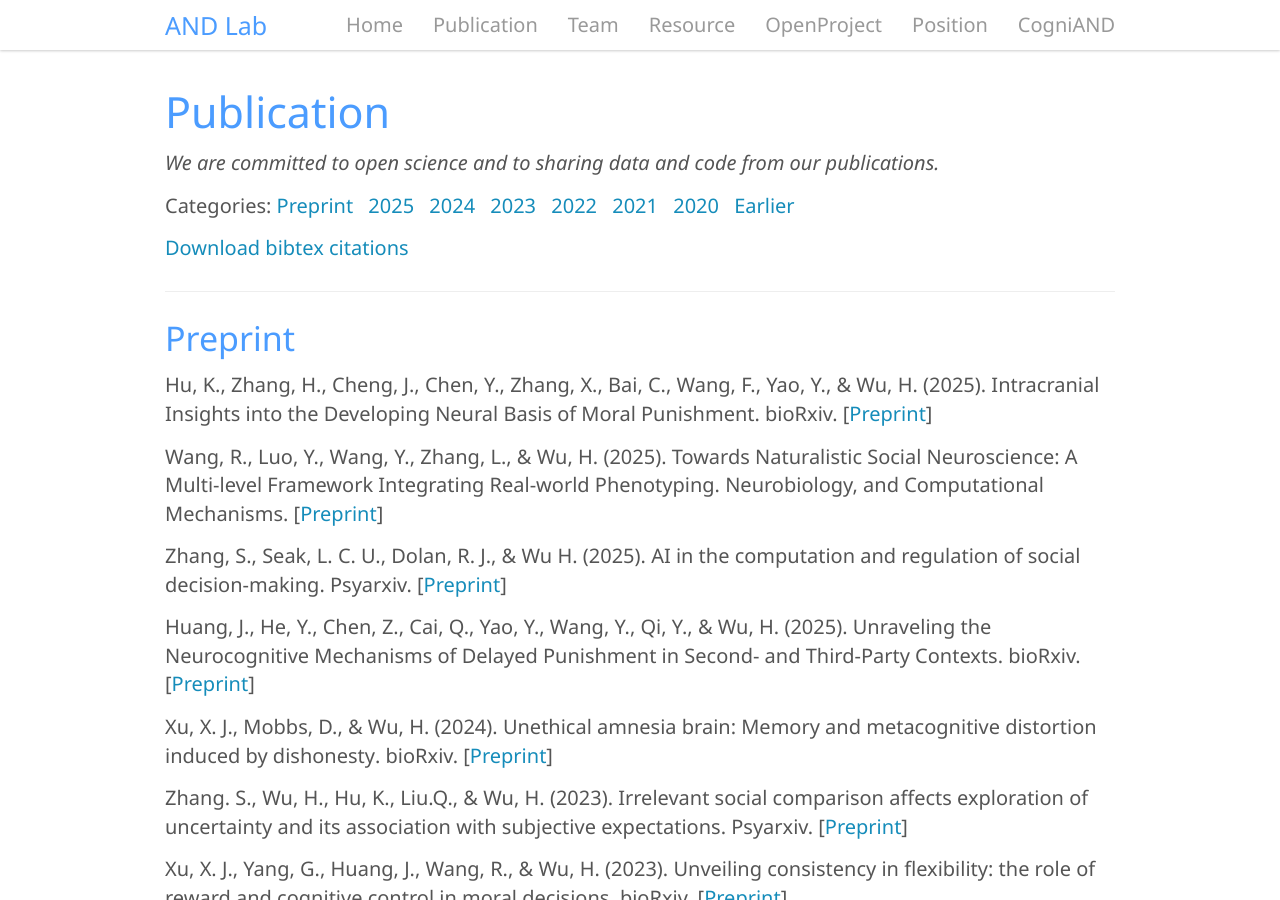
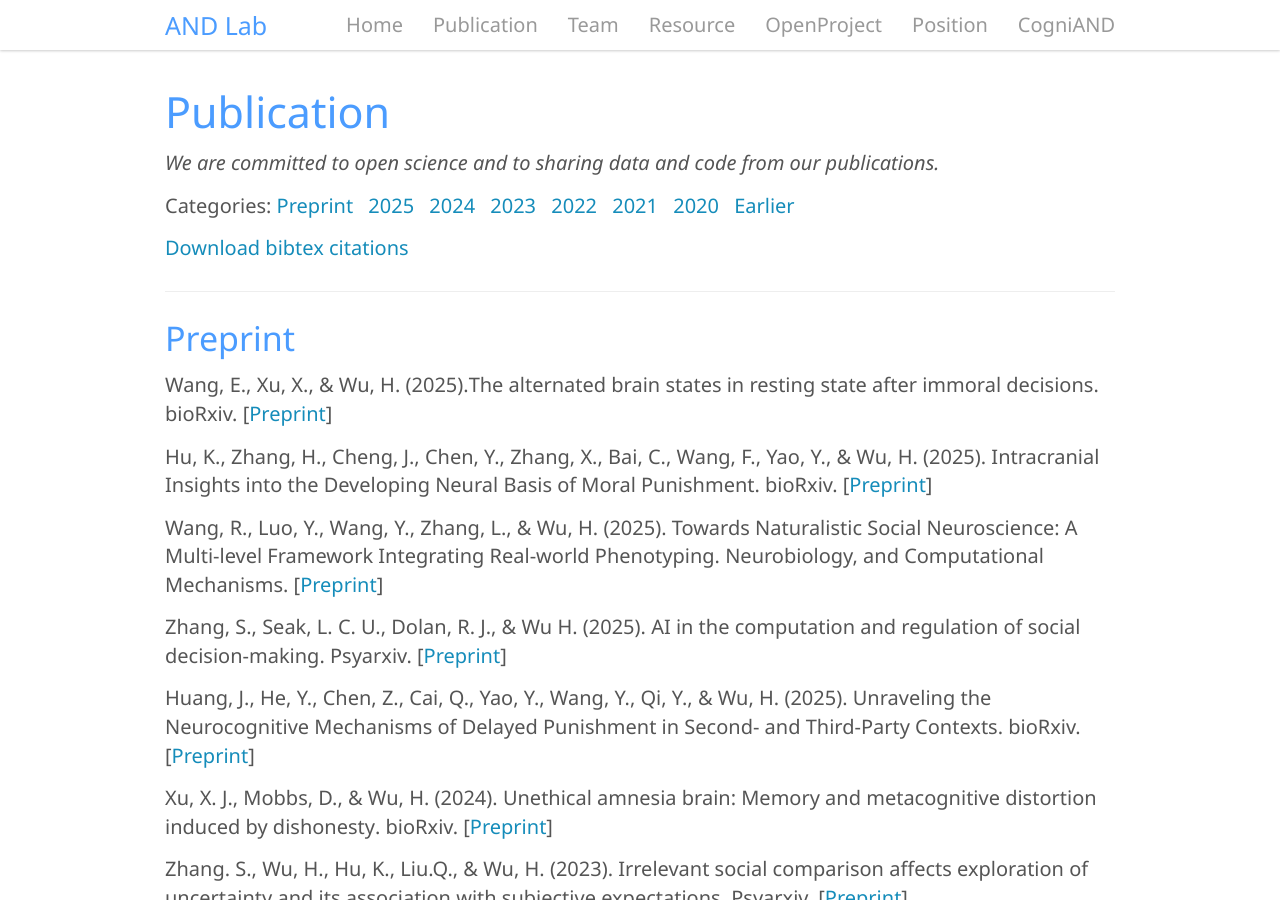
Before and after one commit to andlab-um/lab-website, a Jekyll site: the page built from _pages/publication.md, in a window 1280 px wide and 900 px high. Built offline with Jekyll 4.4.1, drawn with Linux system fonts in a browser that asks for light colours; nearby versions of some CDN libraries.

Commit message:
Update publication.md

```diff
--- a/_pages/publication.md
+++ b/_pages/publication.md
@@ -15,6 +15,9 @@ permalink: /publication
 ---
 
 ### Preprint
+
+Wang, E., Xu, X., & Wu, H. (2025).**The alternated brain states in resting state after immoral decisions**. bioRxiv. [[Preprint](https://www.biorxiv.org/cgi/content/short/2025.10.12.681853v1){:target="_blank"}]
+
 Hu, K., Zhang, H., Cheng, J., Chen, Y., Zhang, X., Bai, C., Wang, F., Yao, Y., & Wu, H. (2025). **Intracranial Insights into the Developing Neural Basis of Moral Punishment**. bioRxiv. [[Preprint](https://www.biorxiv.org/cgi/content/short/2025.07.27.667012v1){:target="_blank"}]
 
 Wang, R., Luo, Y., Wang, Y., Zhang, L., & Wu, H. (2025). **Towards Naturalistic Social Neuroscience: A Multi-level Framework Integrating Real-world Phenotyping**. Neurobiology, and Computational Mechanisms. [[Preprint](https://doi.org/10.31234/osf.io/5g86c_v1){:target="_blank"}]
```
